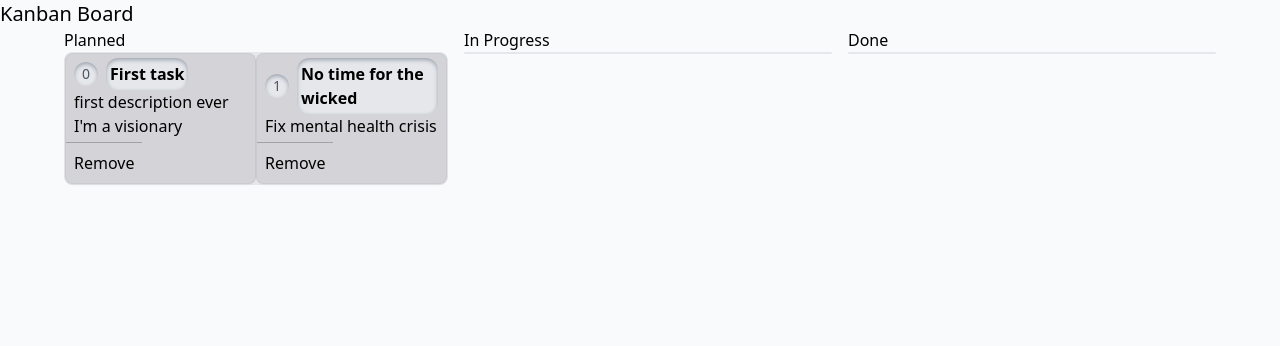
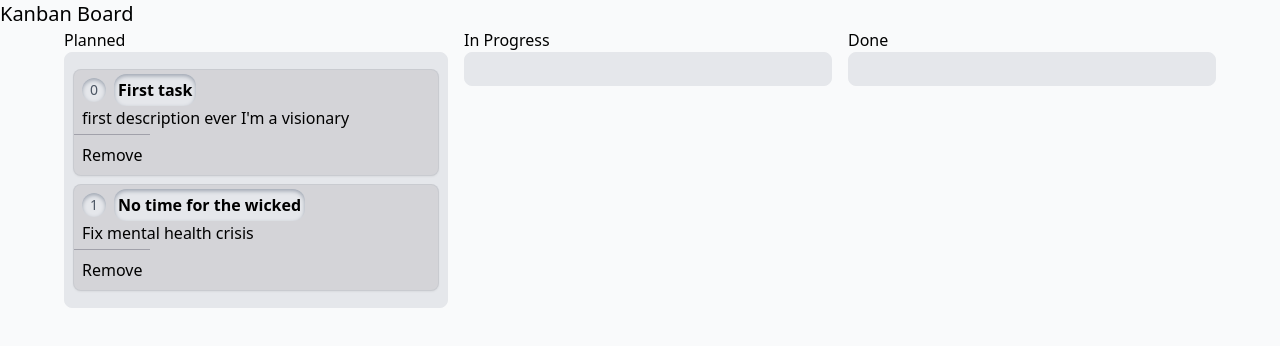
Before and after one commit to vlaier/Kanban-Boards, a Next.js app: page / in a window 1280 px wide. Shown: the top 346 px of the page. Built offline with nearby package versions, Linux system fonts and the light colour scheme.

Commit message:
refactor: move BoardContextProvider from Board to pages/index

```diff
--- a/src/components/board/grid/Board.tsx
+++ b/src/components/board/grid/Board.tsx
@@ -5,15 +5,12 @@ import {
   useSensor,
   useSensors,
 } from '@dnd-kit/core';
-import { ReactNode } from 'react';
 import { KanbanCard } from '..';
-import { BoardContextProvider, useTasksDispatch } from '../BoardContext';
+import { useTasksDispatch } from '../BoardContext';
 
 import { Category } from '../section/Category';
-import { mockBasicBoardProps } from './Board.mocks';
 
 const Board: React.FC<KanbanCard[]> = (props) => {
-  const DndArea: React.FC<{ children: ReactNode }> = ({ children }) => {
   const dispatch = useTasksDispatch();
   const sensors = useSensors(
     useSensor(PointerSensor, {
@@ -35,13 +32,6 @@ const Board: React.FC<KanbanCard[]> = (props) => {
   };
   return (
     <DndContext onDragEnd={handleDragEnd} sensors={sensors}>
-        {children}
-      </DndContext>
-    );
-  };
-  return (
-    <BoardContextProvider initialTasks={mockBasicBoardProps.base}>
-      <DndArea>
       <div className="grid grid-cols-1 md:grid-cols-3 space-x-4 px-16">
         <div>
           <h3>Planned</h3>
@@ -56,8 +46,7 @@ const Board: React.FC<KanbanCard[]> = (props) => {
           <Category id={'2'} category="done" />
         </div>
       </div>
-      </DndArea>
-    </BoardContextProvider>
+    </DndContext>
   );
 };
 
--- a/src/components/board/section/Category.tsx
+++ b/src/components/board/section/Category.tsx
@@ -8,12 +8,12 @@ export const Category: React.FC<{ id: string; category: string }> = (props) => {
   const categoryTasks = tasks.filter((task) => {
     return task.progress === category;
   });
-  const TasksElements = categoryTasks.map((task) => {
+  const tasksElements = categoryTasks.map((task) => {
     return <TaskCard task={task} key={task.id} />;
   });
   return (
     <Droppable id={category} data={{ category }}>
-      {TasksElements}
+      <div className="space-y-2  py-4 px-2 w-full ">{tasksElements}</div>
     </Droppable>
   );
 };
--- a/src/pages/index.tsx
+++ b/src/pages/index.tsx
@@ -1,3 +1,4 @@
+import { BoardContextProvider } from '@/components/board/BoardContext';
 import Board from '@/components/board/grid/Board';
 import { mockBasicBoardProps } from '@/components/board/grid/Board.mocks';
 import Head from 'next/head';
@@ -13,7 +14,9 @@ export default function Home() {
       </Head>
       <main className="min-h-screen bg-gray-50 dark:bg-slate-700 ">
         <h1 className="text-xl">Kanban Board</h1>
-        <Board {...mockBasicBoardProps.base} />
+        <BoardContextProvider initialTasks={mockBasicBoardProps.base}>
+          <Board {...mockBasicBoardProps.base} />
+        </BoardContextProvider>
       </main>
     </>
   );
```
Lines whose indentation alone changed are shown as unchanged.
